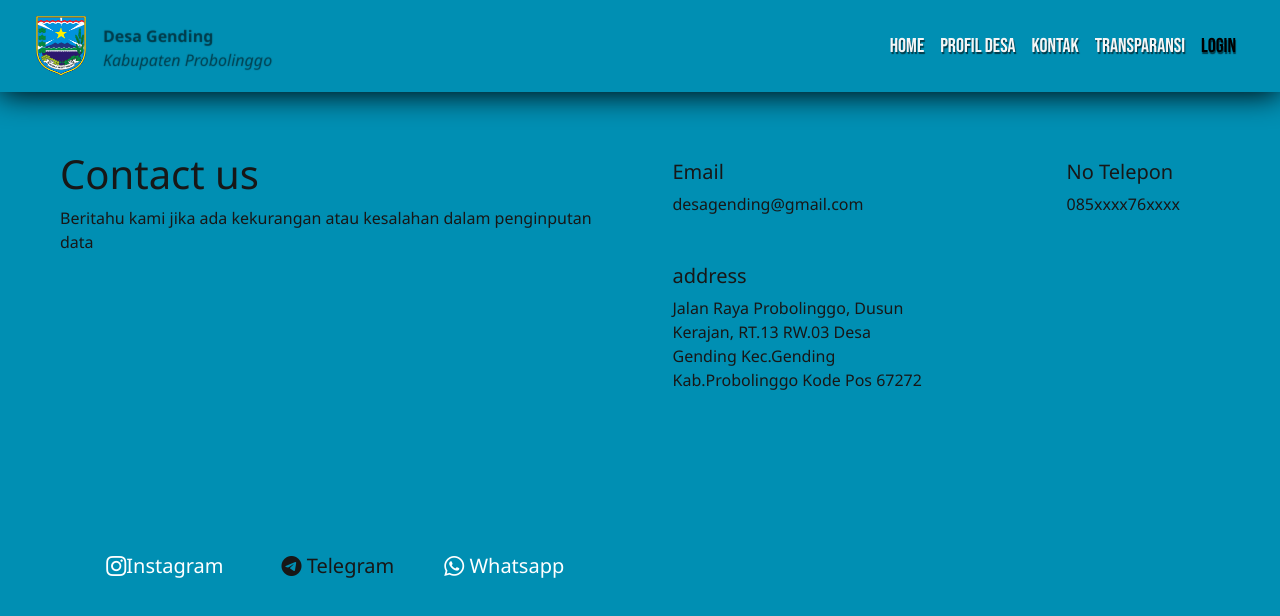
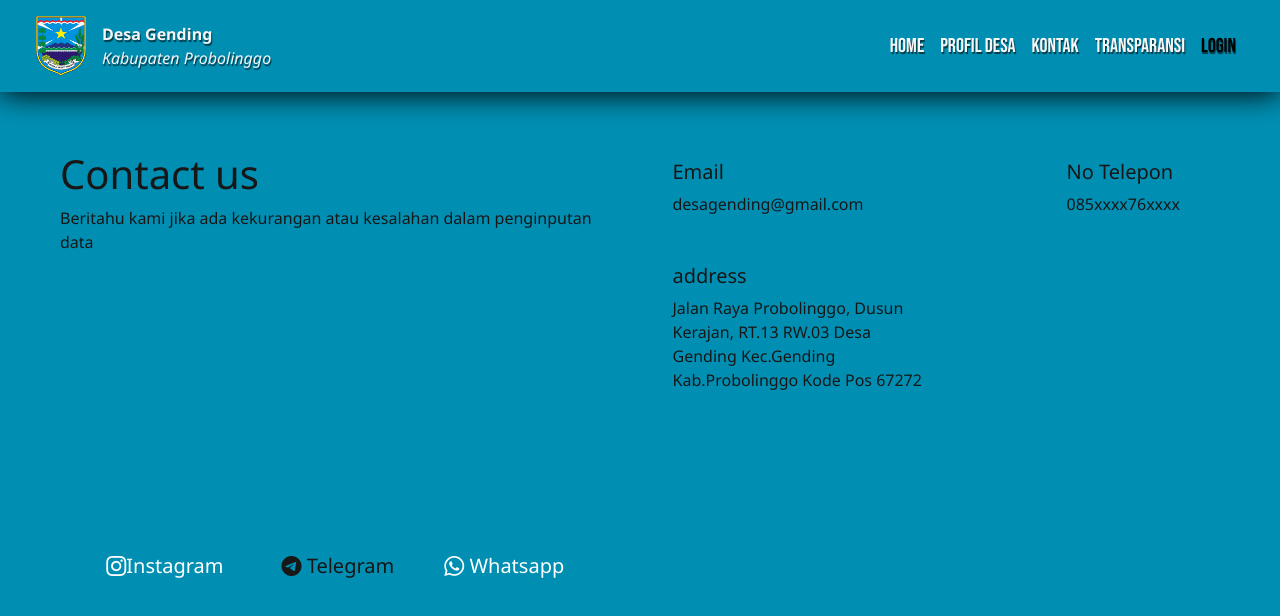
Before and after one commit to cahya8623/Aplikasi-visualisasi-Anggaran-Desa, a Next.js app: page /Kontak in a window 1280 px wide. Shown: the top 616 px of the page. Built offline with nearby package versions, Linux system fonts and the light colour scheme.

Commit message:
done part-9

```diff
--- a/src/styles/globals.css
+++ b/src/styles/globals.css
@@ -336,9 +336,10 @@
 }
 
 .navbar{
-  color: rgba(245, 245, 245, 0);
+  color: rgb(245, 245, 245);
   position: fixed;
   top: 0;
+  background-color: transparent;
   left: 0;
   right: 0;
   box-shadow: 0px 2px 30px 0px black;
@@ -364,7 +365,7 @@ background-color: #D9D9D9;
 color: #0a0a0a;
 }
 .main{
-  padding-top: 70px;
+  /* padding-top: 70px; */
   display: flex;
   flex-direction: column;
   /* justify-content: center; */
```
